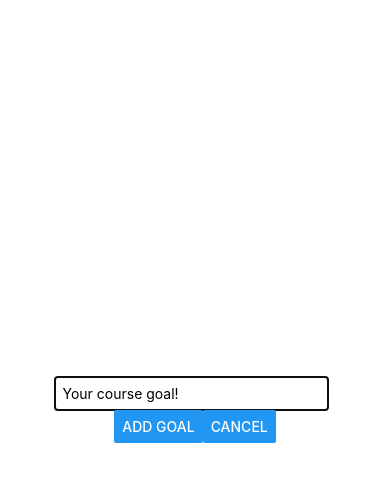
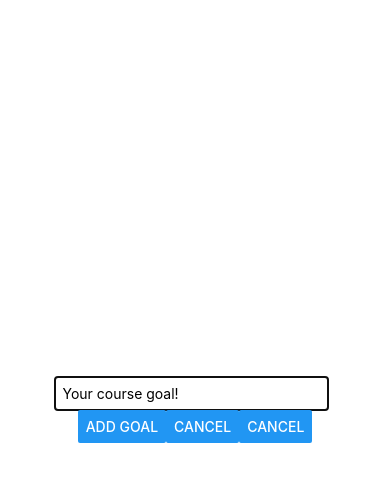
Before and after one commit to graceupongraceemi/RN_project_2501max, a React Native app: screen / in a window 390 px wide. Both pictures are taken after a click on the button "ADD NEW GOAL". Shown: the top 482 px of the page. Built offline with nearby package versions, Linux system fonts and the light colour scheme.

Commit message:
each botton differentiated by view

```diff
--- a/components/GoalIput.js
+++ b/components/GoalIput.js
@@ -24,7 +24,12 @@ function GoalInput(props) {
           value={enteredGoalText}
         />
         <View style={styles.buttonContainer}>
-          <Button title='Add Goal' onPress={addGoalHandler} />
+          <View>
+            <Button title='Add Goal' onPress={addGoalHandler} />
+          </View>
+          <View>
+            <Button title='Cancel' />
+          </View>
           <Button title='Cancel' />
         </View>
       </View>
```
